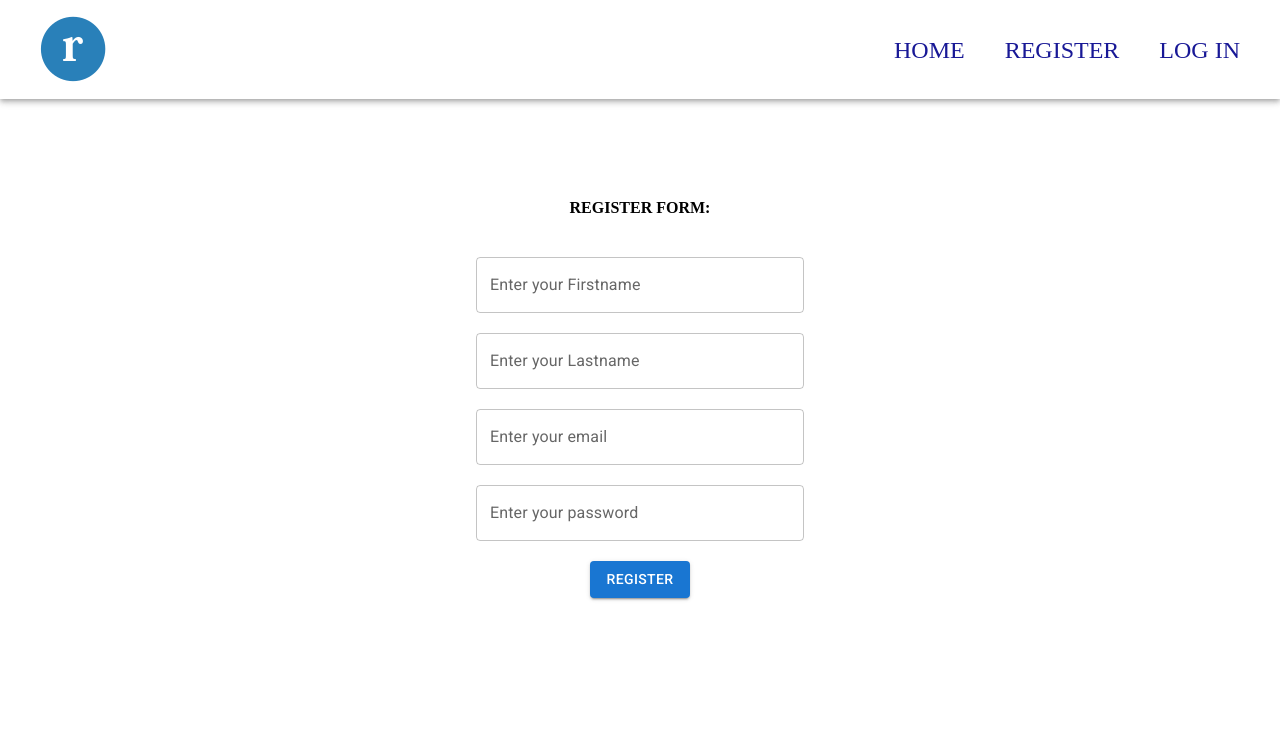
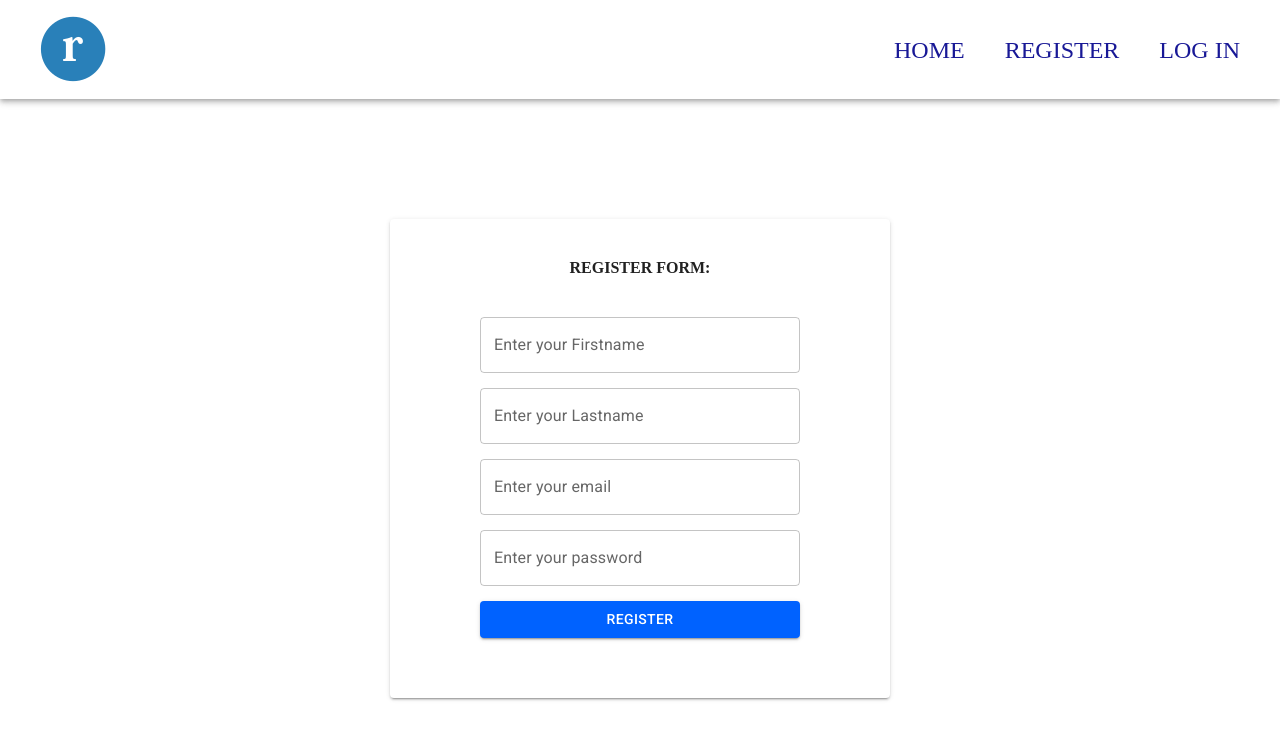
Before and after one commit to Kost90/resumeGenerator, a React (Create React App) app in the folder client/: page /registerpage in a window 1280 px wide. Shown: the top 740 px of the page. Built offline with nearby package versions, Linux system fonts and the light colour scheme; no server answers.

Commit message:
added costume styles for inputs and buttons on login and register pages

```diff
--- a/client/src/components/ui/about/About.jsx
+++ b/client/src/components/ui/about/About.jsx
@@ -36,7 +36,7 @@ function About() {
             be stressful, confusing, and time-consuming if you do it all on your
             own. With our Resume Maker, it’s quick, pain-free, and effective
           </p>
-          <Button type="button" variant="contained">
+          <Button type="button" variant="contained" sx={{backgroundColor: '#0062FF'}}>
             <Link to="/registerpage">Create your resume now</Link>
           </Button>
         </>
--- a/client/src/components/ui/forms/loginForm/LoginForm.jsx
+++ b/client/src/components/ui/forms/loginForm/LoginForm.jsx
@@ -6,6 +6,8 @@ import useResumeContext from 'context/resumeContext/ResumeContext'
 import TextField from '@mui/material/TextField'
 import Button from '@mui/material/Button'
 import styles from './LoginForm.module.css'
+import { Paper } from '@mui/material'
+import { dsctBtnStyle, dsctinputStyle, mobinputStyle, mobBtnStyle } from './styles'
 
 import { string, object } from 'yup'
 import { yupResolver } from '@hookform/resolvers/yup'
@@ -19,6 +21,8 @@ const loginSchema = {
     .label('Your email'),
   password: string().trim().required().label('password'),
 }
+
+const screenView = window.innerWidth;
 
 const Form = memo(({ afterSubmit, setloading }) => {
   const navigate = useNavigate()
@@ -46,10 +50,13 @@ const Form = memo(({ afterSubmit, setloading }) => {
   }, [])
 
   return (
-    <form onSubmit={handleSubmit(onSubmit)} className={styles.form_container}>
+    <Paper elevation={2}>
+      <h1 className={styles.titel_login_form}>LOGIN FORM:</h1>
+      <form onSubmit={handleSubmit(onSubmit)} className={styles.form_container}>
       <TextField
         label="Enter your email"
         variant="outlined"
+        sx={screenView > 768? dsctinputStyle: mobinputStyle}
         type="email"
         {...register('email', { required: true })}
       />
@@ -60,6 +67,7 @@ const Form = memo(({ afterSubmit, setloading }) => {
       <TextField
         label="Enter your password"
         variant="outlined"
+        sx={screenView > 768? dsctinputStyle: mobinputStyle}
         type="password"
         {...register('password', { required: true })}
       />
@@ -67,10 +75,11 @@ const Form = memo(({ afterSubmit, setloading }) => {
         <div style={{ color: 'red' }}>{errors.password.message}</div>
       )}
 
-      <Button type="submit" variant="contained">
+      <Button type="submit" variant="contained" sx={screenView > 768? dsctBtnStyle: mobBtnStyle}>
         Log In
       </Button>
     </form>
+    </Paper>
   )
 })
 
--- a/client/src/components/ui/forms/loginForm/LoginForm.module.css
+++ b/client/src/components/ui/forms/loginForm/LoginForm.module.css
@@ -5,7 +5,7 @@
   justify-content: center;
   gap: 20px;
   margin: 0 auto;
-  padding: 20px;
+  padding: 0 45px 20px 45px;
 }
 
 .container {
@@ -13,4 +13,17 @@
   align-items: center;
   justify-content: center;
   margin-top: 20px;
+}
+
+.titel_login_form {
+  margin: 20px auto;
+}
+
+@media (min-width: 768px) {
+  .form_container {
+    padding: 0 90px 20px 90px;
+  }
+  .titel_login_form {
+    margin: 40px auto;
+  }
 }/*# sourceMappingURL=LoginForm.module.css.map */
--- a/client/src/components/ui/forms/loginForm/LoginForm.module.scss
+++ b/client/src/components/ui/forms/loginForm/LoginForm.module.scss
@@ -5,7 +5,7 @@
     justify-content: center;
     gap: 20px;
     margin: 0 auto;
-    padding: 20px;
+    padding: 0 45px 20px 45px;
 }
 
 .container{
@@ -14,3 +14,17 @@
     justify-content: center;
     margin-top: 20px;
 }
+
+.titel_login_form{
+    margin: 20px auto;
+}
+
+@media (min-width:768px){
+    .form_container{
+        padding: 0 90px 20px 90px;
+    }
+
+    .titel_login_form{
+        margin: 40px auto;
+    }
+}
--- /dev/null
+++ b/client/src/components/ui/forms/loginForm/styles.js
@@ -0,0 +1,19 @@
+export const dsctinputStyle = {
+    width: '320px',
+  }
+
+export const dsctBtnStyle = {
+    backgroundColor: '#0062FF',
+    width: '320px',
+    marginBottom: '40px',
+  }
+
+  export const mobinputStyle = {
+    width: '220px',
+  }
+
+export const mobBtnStyle = {
+    backgroundColor: '#0062FF',
+    width: '220px',
+    marginBottom: '40px',
+  }
--- a/client/src/components/ui/forms/registerForm/RegisterForm.jsx
+++ b/client/src/components/ui/forms/registerForm/RegisterForm.jsx
@@ -8,6 +8,8 @@ import Loader from 'components/ui/loader/Loader'
 import TextField from '@mui/material/TextField'
 import Button from '@mui/material/Button'
 import styles from './RegisterForm.module.css'
+import { Paper } from '@mui/material'
+import { dsctBtnStyle, dsctinputStyle, mobinputStyle, mobBtnStyle } from './styles'
 
 import { string, object } from 'yup'
 import { yupResolver } from '@hookform/resolvers/yup'
@@ -21,6 +23,8 @@ const registerSchema = {
     .matches(/@[^.]*\./),
   password: string().trim().required().label('password'),
 }
+
+const screenView = window.innerWidth;
 
 const Form = memo(({ afterSubmit, addLogin, setloader }) => {
   const navigate = useNavigate()
@@ -53,10 +57,13 @@ const Form = memo(({ afterSubmit, addLogin, setloader }) => {
   }, [])
 
   return (
-    <form onSubmit={handleSubmit(onSubmit)} className={styles.form_container}>
+    <Paper elevation={2}>
+      <h1 className={styles.titel_register_form}>REGISTER FORM:</h1>
+  <form onSubmit={handleSubmit(onSubmit)} className={styles.form_container}>
       <TextField
         label="Enter your Firstname"
         variant="outlined"
+        sx={screenView > 768? dsctinputStyle: mobinputStyle}
         type="text"
         {...register('Firstname', { required: true })}
       />
@@ -66,6 +73,7 @@ const Form = memo(({ afterSubmit, addLogin, setloader }) => {
       <TextField
         label="Enter your Lastname"
         variant="outlined"
+        sx={screenView > 768? dsctinputStyle: mobinputStyle}
         type="text"
         {...register('Lastname', { required: true })}
       />
@@ -76,6 +84,7 @@ const Form = memo(({ afterSubmit, addLogin, setloader }) => {
       <TextField
         label="Enter your email"
         variant="outlined"
+        sx={screenView > 768? dsctinputStyle: mobinputStyle}
         type="email"
         {...register('email', { required: true })}
       />
@@ -86,6 +95,7 @@ const Form = memo(({ afterSubmit, addLogin, setloader }) => {
       <TextField
         label="Enter your password"
         variant="outlined"
+        sx={screenView > 768? dsctinputStyle: mobinputStyle}
         type="password"
         {...register('password', { required: true })}
       />
@@ -93,10 +103,12 @@ const Form = memo(({ afterSubmit, addLogin, setloader }) => {
         <div style={{ color: 'red' }}>{errors.password.message}</div>
       )}
 
-      <Button type="submit" variant="contained">
+      <Button type="submit" variant="contained" sx={screenView > 768? dsctBtnStyle: mobBtnStyle}>
         Register
       </Button>
     </form>
+    </Paper>
+
   )
 })
 
--- a/client/src/components/ui/forms/registerForm/RegisterForm.module.css
+++ b/client/src/components/ui/forms/registerForm/RegisterForm.module.css
@@ -3,9 +3,9 @@
   flex-direction: column;
   align-items: center;
   justify-content: center;
-  gap: 20px;
+  gap: 15px;
   margin: 0 auto;
-  padding: 20px;
+  padding: 0 45px 20px 45px;
 }
 .form_container input {
   min-width: 300px;
@@ -16,4 +16,17 @@
   align-items: center;
   justify-content: center;
   margin-top: 20px;
+}
+
+.titel_register_form {
+  margin: 20px auto;
+}
+
+@media (min-width: 768px) {
+  .form_container {
+    padding: 0 90px 20px 90px;
+  }
+  .titel_register_form {
+    margin: 40px auto;
+  }
 }/*# sourceMappingURL=RegisterForm.module.css.map */
--- a/client/src/components/ui/forms/registerForm/RegisterForm.module.scss
+++ b/client/src/components/ui/forms/registerForm/RegisterForm.module.scss
@@ -3,9 +3,9 @@
     flex-direction: column;
     align-items: center;
     justify-content: center;
-    gap: 20px;
+    gap: 15px;
     margin: 0 auto;
-    padding: 20px;
+    padding: 0 45px 20px 45px;
     input{
         min-width: 300px;
     }
@@ -17,3 +17,17 @@
     justify-content: center;
     margin-top: 20px;
 }
+
+.titel_register_form{
+    margin: 20px auto;
+}
+
+@media (min-width:768px){
+    .form_container{
+        padding: 0 90px 20px 90px;
+    }
+
+    .titel_register_form{
+        margin: 40px auto;
+    }
+}
--- /dev/null
+++ b/client/src/components/ui/forms/registerForm/styles.js
@@ -0,0 +1,19 @@
+export const dsctinputStyle = {
+    width: '320px',
+  }
+
+export const dsctBtnStyle = {
+    backgroundColor: '#0062FF',
+    width: '320px',
+    marginBottom: '40px',
+  }
+
+  export const mobinputStyle = {
+    width: '220px',
+  }
+
+export const mobBtnStyle = {
+    backgroundColor: '#0062FF',
+    width: '220px',
+    marginBottom: '40px',
+  }
--- a/client/src/components/ui/forms/resumeForm/ResumeForm.jsx
+++ b/client/src/components/ui/forms/resumeForm/ResumeForm.jsx
@@ -150,7 +150,7 @@ const Form = memo(({ aftersubmit, id, show, setContent, setloading }) => {
         <div style={{ color: 'red' }}>{errors.skills.message}</div>
       )}
 
-      <Button type="submit" variant="contained">
+      <Button type="submit" variant="contained" sx={{backgroundColor: '#0062FF'}}>
         Generate resume
       </Button>
     </form>
--- a/client/src/pages/Login/Loginpage.jsx
+++ b/client/src/pages/Login/Loginpage.jsx
@@ -25,7 +25,6 @@ function Loginpage() {
 
   return (
     <div className={styles.login_page}>
-      <h1>LOGIN FORM:</h1>
       {loginusers !== null ? <Navigate to="/profilepage/mainsection" /> : <LoginForm />}
     </div>
   )
--- a/client/src/pages/Register/Registerpage.jsx
+++ b/client/src/pages/Register/Registerpage.jsx
@@ -4,7 +4,6 @@ import styles from './RegisterPage.module.css'
 function Registerpage() {
   return (
     <div className={styles.register_page}>
-      <h1>REGISTER FORM:</h1>
       <RegisterForm />
     </div>
   )
```
Also changed, not shown: 2 other files (tests, documents, lock files or other folders).
